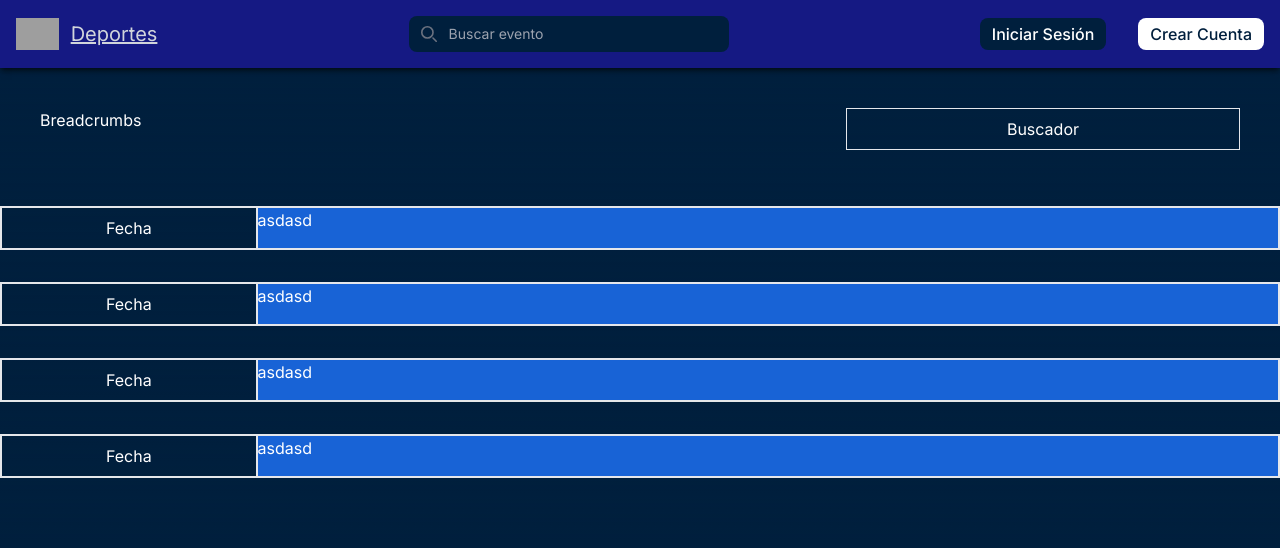
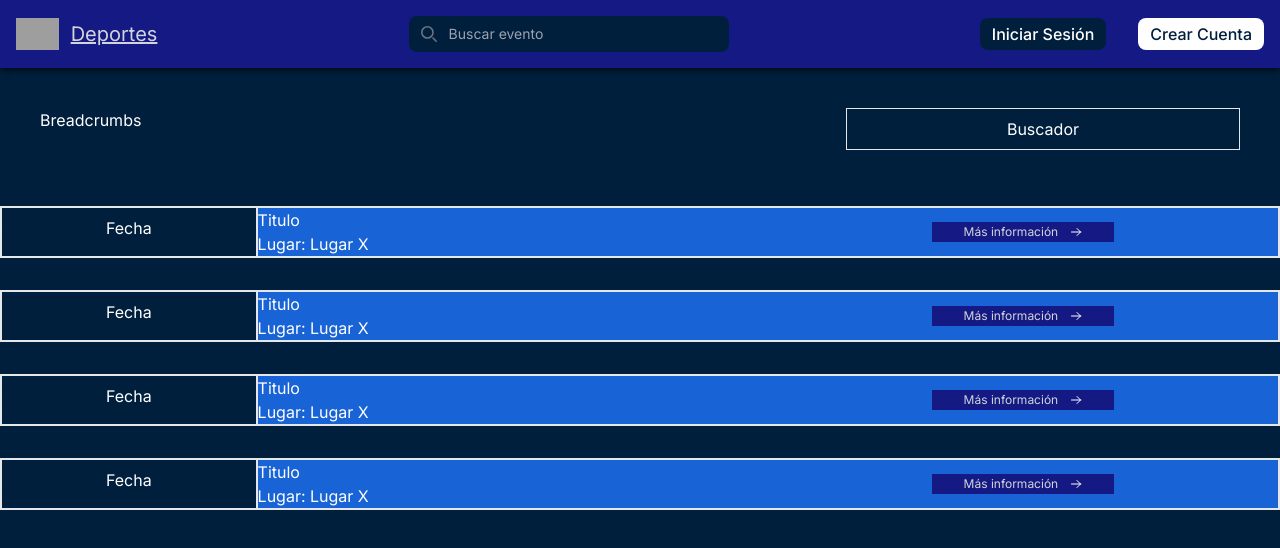
Before and after one commit to NahuelNGomez/Medalgram, a Next.js app in the folder src/frontend/medalgram/: page /sports/1/events in a window 1280 px wide. Shown: the top 548 px of the page. Built offline with nearby package versions, Linux system fonts and the light colour scheme; grey boxes are pictures that could not be loaded.

Commit message:
update previewEvent component

```diff
--- a/src/frontend/medalgram/src/components/PreviewEvent.tsx
+++ b/src/frontend/medalgram/src/components/PreviewEvent.tsx
@@ -1,9 +1,27 @@
+import Link from "next/link";
+
 export default function PreviewEvent(){
 
     return (
         <main className="flex flex-wrap border w-full my-4">
             <div className="border w-1/5 py-2 flex align-content justify-center">Fecha</div>
-            <div className="border bg-dark2 w-4/5 text-white">asdasd</div>
+            <div className="border bg-dark2 w-4/5 text-white grid grid-cols-2">
+                <div className="col-span-1 flex flex-wrap flex-col">
+                    <p>Titulo</p>
+                    <p>Lugar: Lugar X</p>
+                </div>
+                <div className="flex justify-center items-center">
+                <Link href={`/`} className="nav-link link-body-emphasis active" aria-current="page">
+                    <div className="flex flex-wrap justify-center items-center px-8 py-0.5 text-xs text-gray-300 text-xl bg-dark1">Más información
+                        <svg className="pl-3 w-6 text-white" fill="none" viewBox="0 0 24 24"  stroke="currentColor">
+                            <path strokeLinecap="round" strokeLinejoin="round" strokeWidth="2" d="M14 5l7 7m0 0l-7 7m7-7H3" />
+                        </svg>
+                    </div>
+                </Link>
+                </div>
+
+            </div>
+
             {/* sin terminar */ }
         </main>
     )
```
